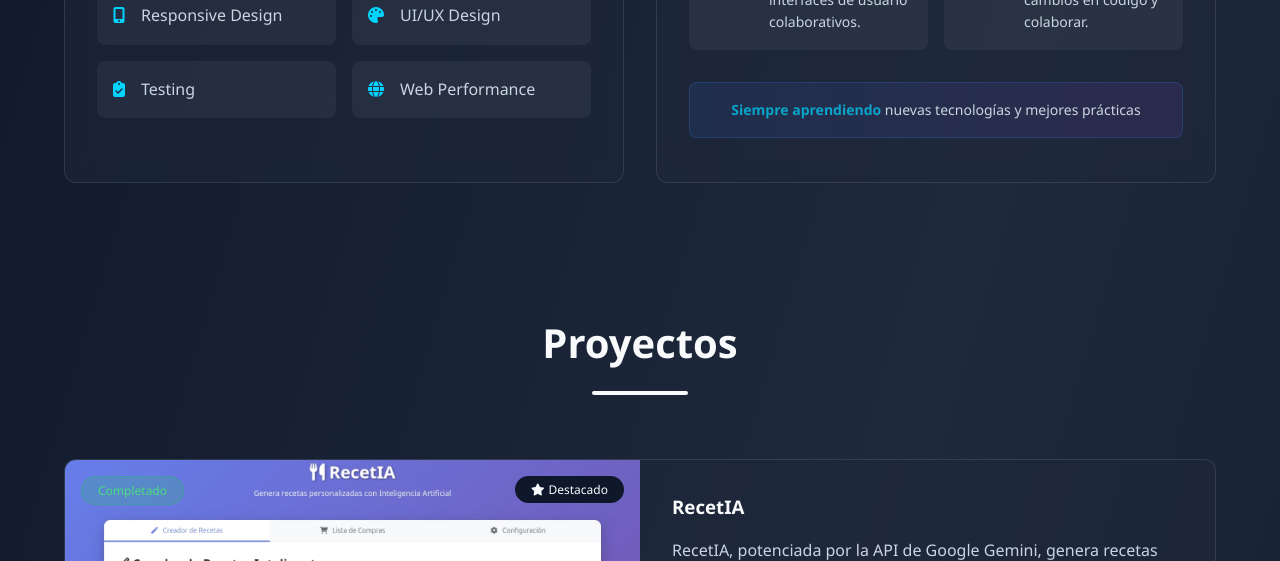
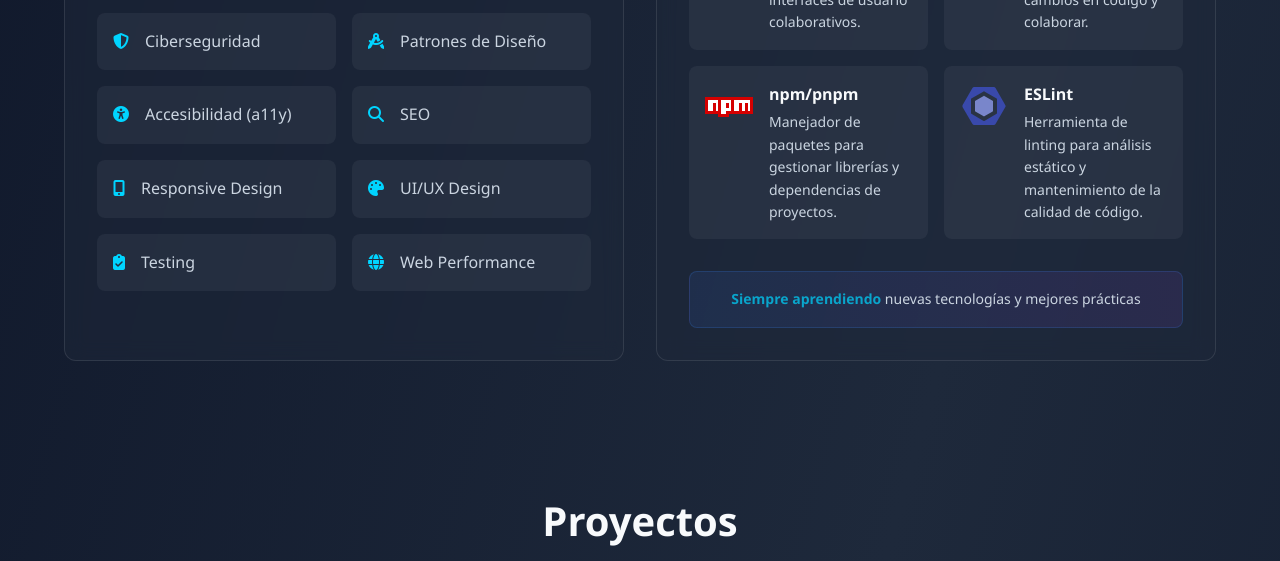
Before and after one commit to sebastianguanque/sebastianguanque.github.io, a plain HTML site: page index.html in a window 1280 px wide. Shown: the part 848-1409 px from the top of the page. Drawn offline with nearby package versions, Linux system fonts and the light colour scheme.

Commit message:
refactor: Mejorar la estructura y actualizar las secciones de Perfil y Herramientas
Se realizaron cambios estructurales y de contenido para presentar un perfil técnico más maduro y alineado con los intereses de arquitectura y seguridad.

Cambios clave:
- Se corrigió el diseño de la sección 'Sobre Mí' para igualar la altura de las tarjetas utilizando CSS Grid.
- Se amplió la sección 'Áreas de Interés' para incluir Patrones de Diseño, Arquitectura de Software y Ciberseguridad.
- Se separaron 'Accesibilidad' y 'SEO' en ítems individuales para mayor claridad.
- Se añadieron herramientas de calidad de código (ESLint) y gestión de dependencias (npm/pnpm) a la sección 'Herramientas & Tecnologías'.

```diff
--- a/css/styles.css
+++ b/css/styles.css
@@ -763,9 +763,20 @@ img {
     grid-template-columns: 1fr 1fr;
   }
 
-  .sobre-mi .card-content {
+  .info-personal {
+    align-self: stretch;
+
+    & .card {
+      height: 100%;
+      /* display: flex;
+    flex-direction: column;
+    justify-content: center; */
+    }
+  }
+
+  /* .sobre-mi .card-content {
     min-height: 720px;
-  }
+  } */
 
   .contacto-content {
     grid-template-columns: 3fr 2fr;
--- a/index.html
+++ b/index.html
@@ -189,10 +189,46 @@
                       <div class="interests-grid">
                         <article class="interest-item">
                           <div class="interest-icon">
+                            <i class="fas fa-sitemap" aria-hidden="true"></i>
+                          </div>
+                          <span class="interest-name"
+                            >Arquitectura de Software</span
+                          >
+                        </article>
+
+                        <article class="interest-item">
+                          <div class="interest-icon">
                             <i class="fas fa-code" aria-hidden="true"></i>
                           </div>
                           <span class="interest-name">Desarrollo Frontend</span>
                         </article>
+
+                        <article class="interest-item">
+                          <div class="interest-icon">
+                            <i class="fas fa-shield-alt" aria-hidden="true"></i>
+                          </div>
+                          <span class="interest-name">Ciberseguridad</span>
+                        </article>
+
+                        <!-- <article class="interest-item">
+                          <div class="interest-icon">
+                            <i class="fas fa-robot" aria-hidden="true"></i>
+                          </div>
+                          <span class="interest-name"
+                            >Automatización (CI/CD)</span
+                          >
+                        </article> -->
+
+                        <article class="interest-item">
+                          <div class="interest-icon">
+                            <i
+                              class="fas fa-drafting-compass"
+                              aria-hidden="true"
+                            ></i>
+                          </div>
+                          <span class="interest-name">Patrones de Diseño</span>
+                        </article>
+
                         <article class="interest-item">
                           <div class="interest-icon">
                             <i
@@ -200,7 +236,19 @@
                               aria-hidden="true"
                             ></i>
                           </div>
-                          <span class="interest-name">Accesibilidad y SEO</span>
+                          <span class="interest-name"
+                            >Accesibilidad (a11y)</span
+                          >
+                        </article>
+
+                        <article class="interest-item">
+                          <div class="interest-icon">
+                            <i
+                              class="fas fa-magnifying-glass"
+                              aria-hidden="true"
+                            ></i>
+                          </div>
+                          <span class="interest-name">SEO</span>
                         </article>
 
                         <article class="interest-item">
@@ -344,6 +392,40 @@
                         <p>
                           Sistema de control de versiones distribuido para
                           rastrear cambios en código y colaborar.
+                        </p>
+                      </div>
+                    </article>
+
+                    <article class="skill-item" data-color="red">
+                      <figure class="skill-icon">
+                        <img
+                          src="assets/img/icons/icons8-ngp.svg"
+                          alt="Icono de NPM"
+                          class="skill-icon-image"
+                        />
+                      </figure>
+                      <div class="skill-info">
+                        <h4 class="card-title">npm/pnpm</h4>
+                        <p>
+                          Manejador de paquetes para gestionar librerías y
+                          dependencias de proyectos.
+                        </p>
+                      </div>
+                    </article>
+
+                    <article class="skill-item" data-color="green">
+                      <figure class="skill-icon">
+                        <img
+                          src="assets/img/icons/icons8-eslint.svg"
+                          alt="Icono de ESLint"
+                          class="skill-icon-image"
+                        />
+                      </figure>
+                      <div class="skill-info">
+                        <h4 class="card-title">ESLint</h4>
+                        <p>
+                          Herramienta de linting para análisis estático y
+                          mantenimiento de la calidad de código.
                         </p>
                       </div>
                     </article>
```
Also changed, not shown: assets/img/icons/icons8-eslint.svg (added), assets/img/icons/icons8-ngp.svg (added).
